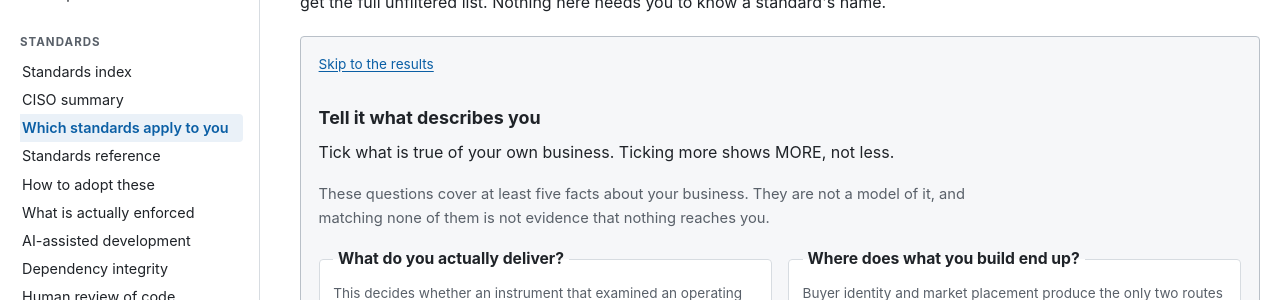
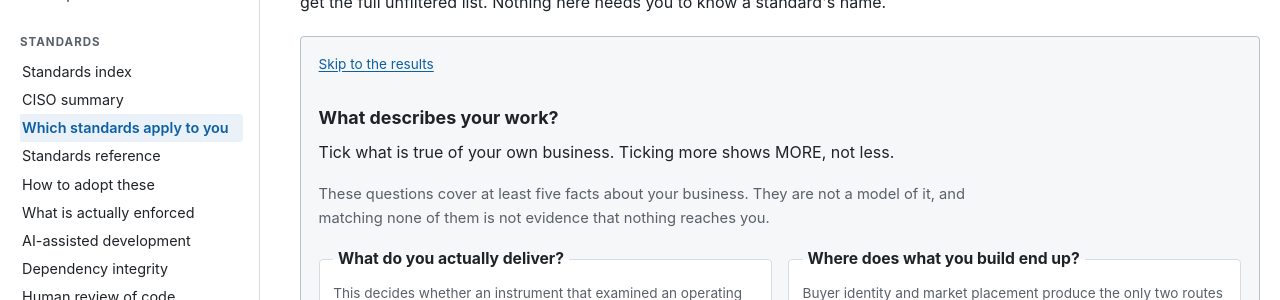
Before and after one commit to wshallwshall/claude-multisession, a Jekyll site: the page built from docs/standards/STANDARDS-LANDSCAPE.md, in a window 1280 px wide and 900 px high, scrolled down 765 px. Shown: the part 153-453 px from the top of the window. Built offline with Jekyll 4.4.1, drawn with Linux system fonts in a browser that asks for light colours; our own code applies the rules of GitHub Pages for plain Markdown files.

Commit message:
fix(site): ask the reader a question instead of instructing them
'Tell it what describes you' is an instruction, and it refers to the page in
the third person as a thing being operated. 'What describes your work?' is
the question the controls below actually answer.

```diff
--- a/docs/_includes/standards-selector.html
+++ b/docs/_includes/standards-selector.html
@@ -81,7 +81,7 @@
   <form class="ssel-panel" id="ssel-form" hidden>
     <p class="ssel-skip"><a href="#ssel-results-title">Skip to the results</a></p>
 
-    <h3 class="ssel-panel-title">Tell it what describes you</h3>
+    <h3 class="ssel-panel-title">What describes your work?</h3>
     <p class="ssel-panel-lede">
       Tick what is true of your own business. Ticking more shows MORE, not less.
     </p>
```
